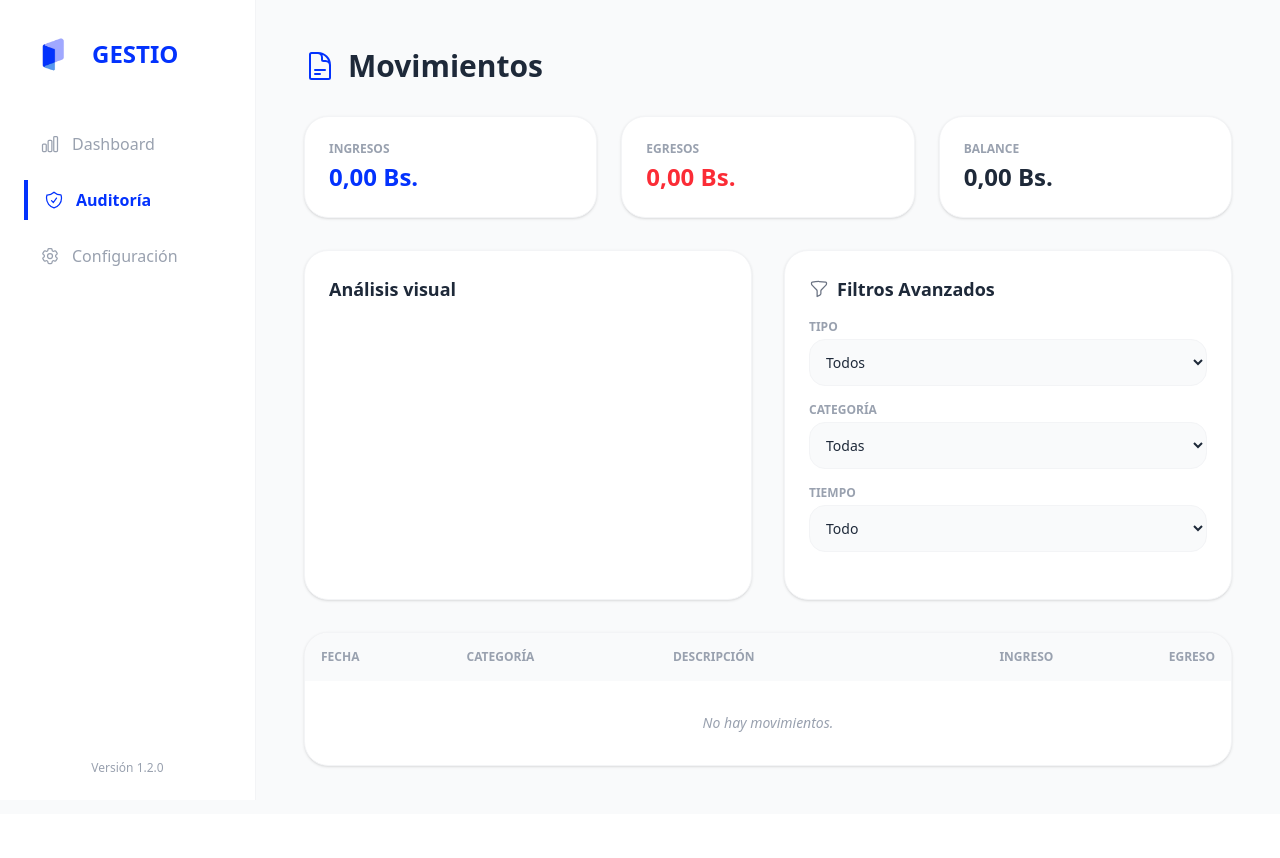
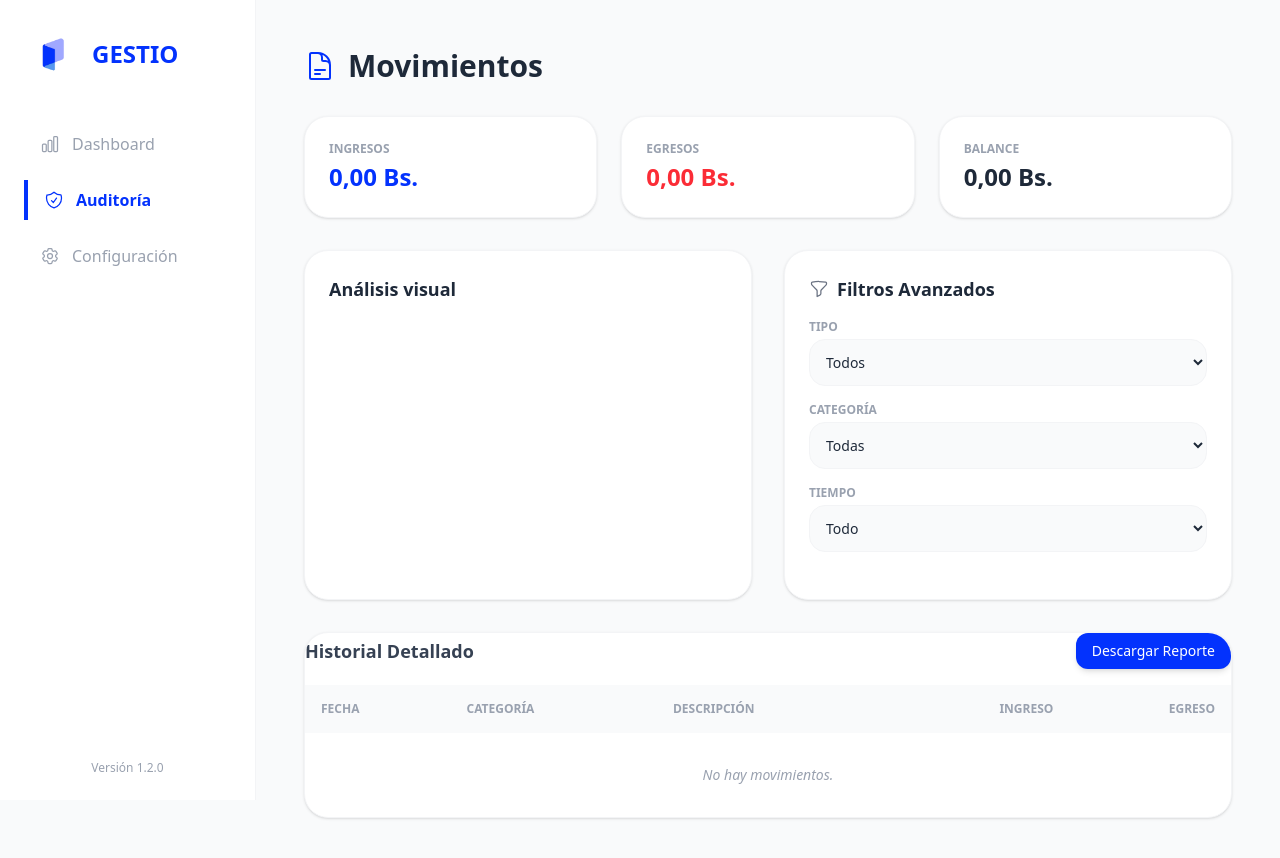
Before and after one commit to DAGG1234/gestio, a Vue app: page /auditoria in a window 1280 px wide. Shown: the top 858 px of the page. Before the commit the page ends 814 px from the top, so only its background shows below. Built offline with nearby package versions, Linux system fonts and the light colour scheme.

Commit message:
feat: añadida funcionalidad de exportar auditoria a excel desde el store

```diff
--- a/package.json
+++ b/package.json
@@ -14,7 +14,8 @@
     "pinia": "^2.3.1",
     "vue": "^3.5.13",
     "vue-chartjs": "^5.3.4",
-    "vue-router": "^4.6.4"
+    "vue-router": "^4.6.4",
+    "xlsx": "^0.18.5"
   },
   "devDependencies": {
     "@tailwindcss/vite": "^4.3.2",
--- a/src/stores/movimientosStore.ts
+++ b/src/stores/movimientosStore.ts
@@ -1,5 +1,6 @@
 import { defineStore } from 'pinia';
 import { ref, computed } from 'vue';
+import * as XLSX from 'xlsx';
 
 export interface IMovimiento {
     id: number;
@@ -11,11 +12,11 @@ export interface IMovimiento {
 }
 
 export const useMovimientosStore = defineStore('movimientos', () => {
-    // 1. Estado base (La fuente única de la verdad)
+    // 1. Estado base
     const saved = localStorage.getItem('gestio_historial');
     const historial = ref<IMovimiento[]>(saved ? JSON.parse(saved) : []);
 
-    // 2. Estado de Filtro (Solo afecta a la vista de Auditoría)
+    // 2. Estado de Filtro
     const filtroTipo = ref<'Todos' | 'Ingreso' | 'Egreso'>('Todos');
 
     function sincronizar() {
@@ -32,22 +33,41 @@ export const useMovimientosStore = defineStore('movimientos', () => {
         sincronizar();
     }
 
-    // 3. Setters para filtros
     function establecerFiltro(tipo: 'Todos' | 'Ingreso' | 'Egreso') {
         filtroTipo.value = tipo;
     }
 
-    // 4. Computados para Dashboard (IGNORAN el filtro)
+    // 3. Computados
     const totalIngresos = computed(() => historial.value.filter(m => m.tipo === 'Ingreso').reduce((sum, m) => sum + m.monto, 0));
     const totalEgresos = computed(() => historial.value.filter(m => m.tipo === 'Egreso').reduce((sum, m) => sum + m.monto, 0));
     const saldo = computed(() => totalIngresos.value - totalEgresos.value);
 
-    // 5. Computado para Auditoría (RESPETA el filtro)
     const historialFiltrado = computed(() => {
         if (filtroTipo.value === 'Todos') return historial.value;
         return historial.value.filter(m => m.tipo === filtroTipo.value);
     });
 
+    // 4. Acción de descarga (CORREGIDA)
+    function descargarAuditoria() {
+        const datos = historialFiltrado.value.map(item => ({
+            "FECHA": new Date(item.fecha).toLocaleDateString(),
+            "CATEGORÍA": item.categoria,
+            "DESCRIPCIÓN": item.descripcion,
+            "TIPO": item.tipo,
+            "MONTO": item.monto
+        }));
+
+        const worksheet = XLSX.utils.json_to_sheet([]);
+        XLSX.utils.sheet_add_aoa(worksheet, [["Reporte Financiero - Gestio"], ["Fecha:", new Date().toLocaleDateString()]], { origin: "A1" });
+        XLSX.utils.sheet_add_json(worksheet, datos, { origin: "A4" });
+        worksheet['!cols'] = [{ wch: 15 }, { wch: 20 }, { wch: 30 }, { wch: 12 }, { wch: 15 }];
+
+        const workbook = XLSX.utils.book_new();
+        XLSX.utils.book_append_sheet(workbook, worksheet, "Auditoria");
+        XLSX.writeFile(workbook, "Reporte_Gestio.xlsx");
+    }
+
+    // EL RETURN DEBE IR AL FINAL DE LA FUNCIÓN PRINCIPAL
     return {
         historial,
         historialFiltrado,
@@ -57,6 +77,7 @@ export const useMovimientosStore = defineStore('movimientos', () => {
         saldo,
         agregarMovimiento,
         limpiarHistorial,
-        establecerFiltro
+        establecerFiltro,
+        descargarAuditoria // Ya está incluida para ser usada en tus vistas
     };
 });
--- a/src/views/HistorialCompleto.vue
+++ b/src/views/HistorialCompleto.vue
@@ -164,6 +164,15 @@ watch(() => uiStore.filtroTipo, () => {
             <!-- Tabla de Historial -->
             <div
                 class="bg-white rounded-3xl shadow-sm border border-gray-100 overflow-x-auto max-h-125 overflow-y-auto custom-scrollbar">
+                <div class="flex justify-between items-center mb-4">
+                    <h2 class="text-lg font-semibold text-gray-700">Historial Detallado</h2>
+
+                    <button @click="movStore.descargarAuditoria()"
+                        class="flex items-center gap-2 bg-[#0332fd] hover:bg-blue-800 text-white text-sm font-medium py-2 px-4 rounded-xl shadow-md transition-all active:scale-95">
+                        Descargar Reporte
+                    </button>
+                </div>
+
                 <table class="w-full text-left text-sm">
                     <thead class="bg-gray-50 text-gray-400 text-xs uppercase sticky top-0 z-10">
                         <tr>
```
Also changed, not shown: 1 other file (tests, documents, lock files or other folders).
